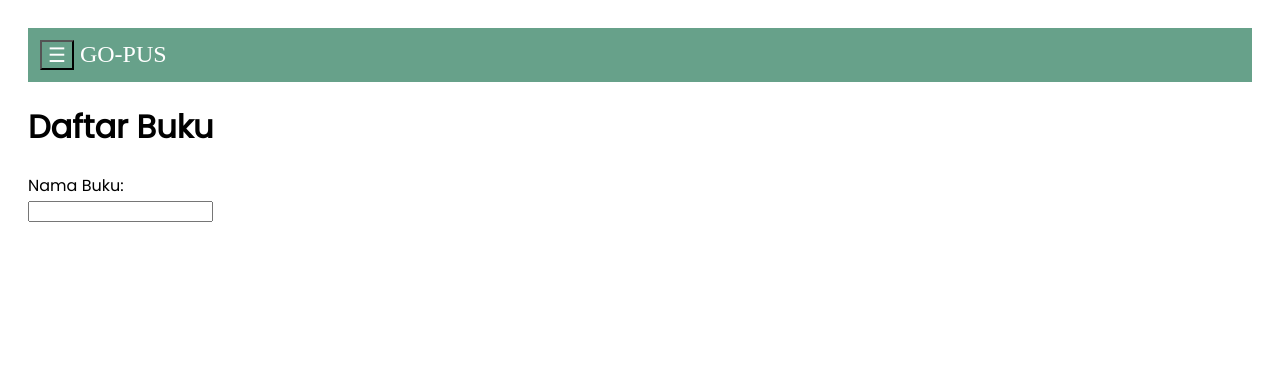
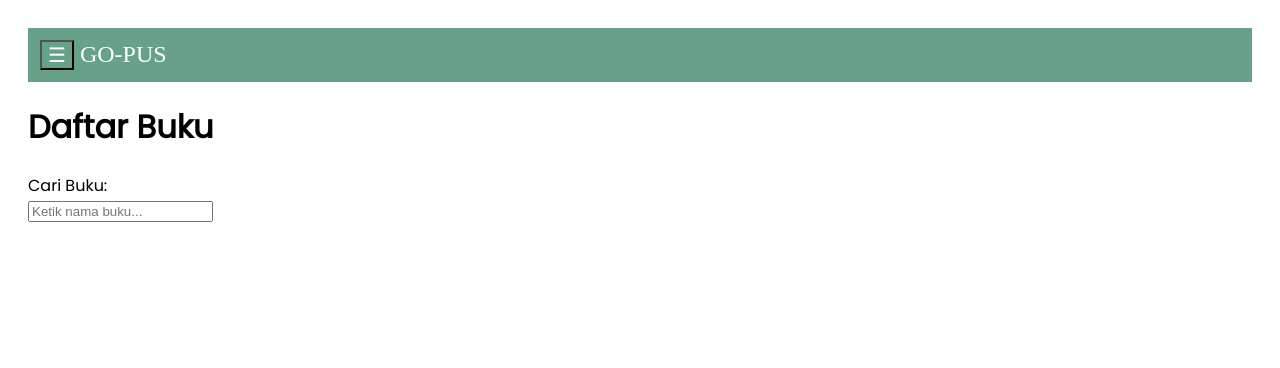
Before and after one commit to Ariskawa22/NEW-GO-PUS-SIA, a Django app: page /buku/ in a window 1280 px wide. Shown: the top 368 px of the page. Run offline with Django 3.2, Linux system fonts and the light colour scheme; data that the repository does not hold is empty.

Commit message:
add helptext

```diff
--- a/templates/buku_search.html
+++ b/templates/buku_search.html
@@ -43,10 +43,10 @@
     <body>
         <h1>Daftar Buku</h1>
         <form>
-            <label for="name">Nama Buku:</label><br>
-            <input type="text" id="name" name="name" onkeyup="search(event)"><br>
+            <label for="name">Cari Buku:</label><br>
+            <input type="text" id="name" name="name" onkeyup="search(event)" placeholder="Ketik nama buku..."><br>
         </form>
-        <div class="grid-container" style="width: 100%" id="result">
+        <div class="grid-container" style="width: 100%; margin-top:2em" id="result">
             <div></div>
         </div>
     <script>
```
